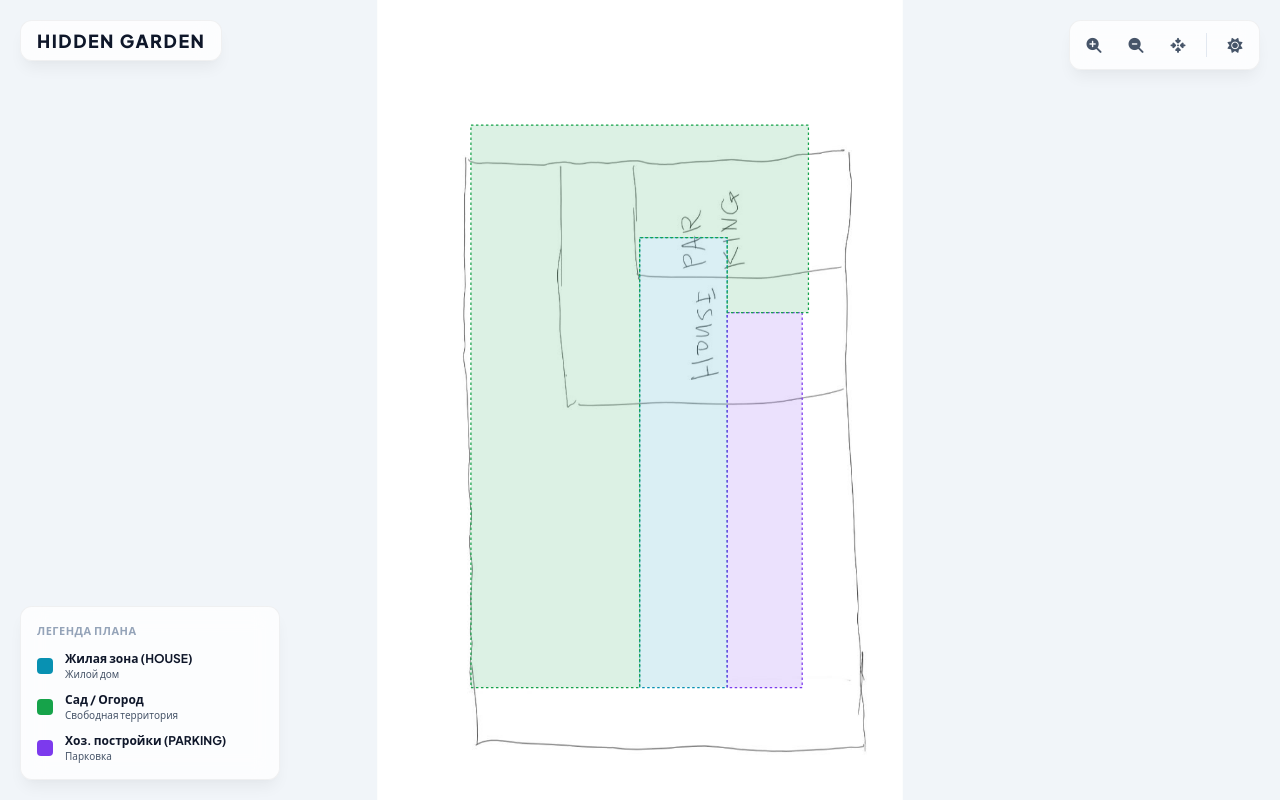
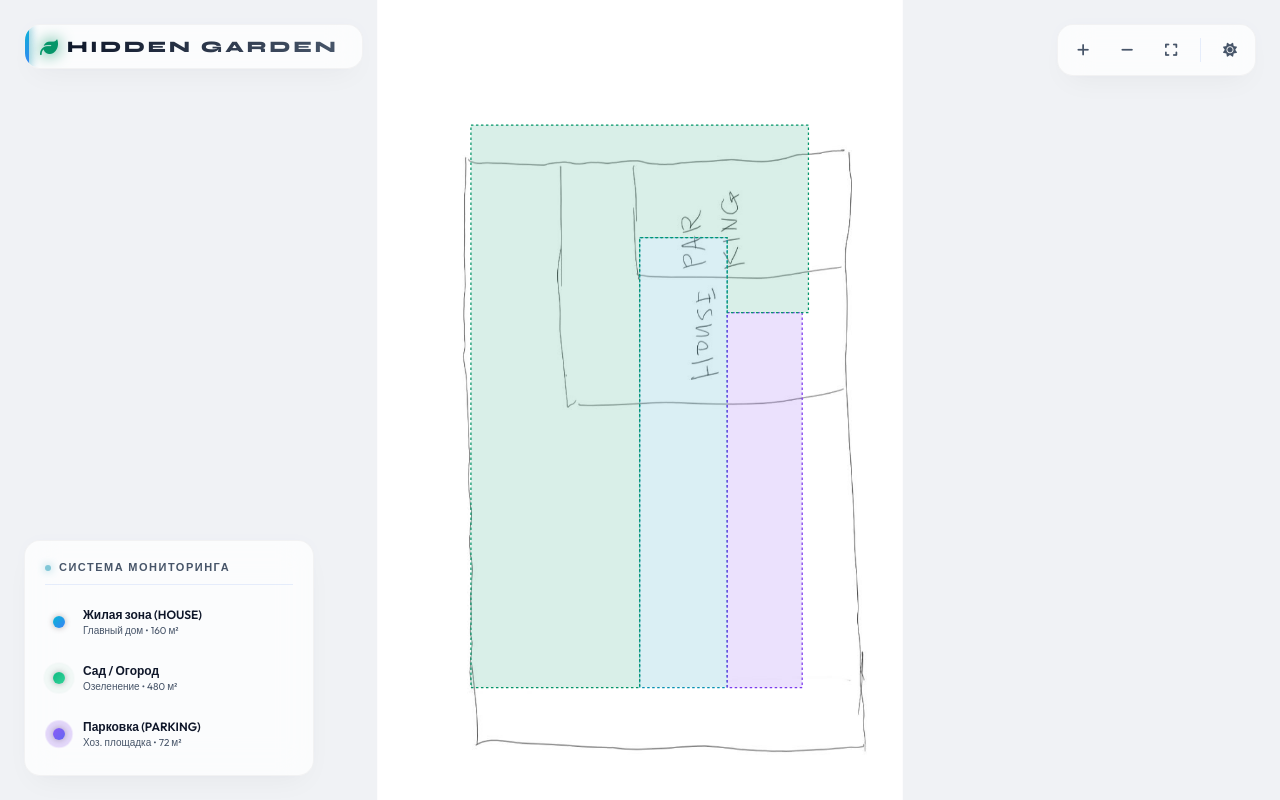
Before and after one commit to digitalfuture/garden-plan, a website: page public/index.html in a window 1280 px wide. Both pictures are taken after a click on the button 1235 px from the left and 45 px from the top of the page. Drawn offline with Linux system fonts and the light colour scheme.

Commit message:
Redesign: apply modern fonts (Syne & Outfit) and cyber-HUD dashboard aesthetics with interactive legend click support

```diff
--- a/public/app.js
+++ b/public/app.js
@@ -57,6 +57,9 @@ document.addEventListener('DOMContentLoaded', () => {
     utility: { fill: 'var(--color-utility)', stroke: 'var(--color-utility)' }
   };
 
+  // Store polygon elements for selection via legend
+  const polygonElements = {};
+
   // Draw Polygons
   Object.keys(objectsData).forEach(id => {
     const data = objectsData[id];
@@ -101,6 +104,19 @@ document.addEventListener('DOMContentLoaded', () => {
     });
 
     interactiveGroup.add(poly);
+    polygonElements[id] = poly;
+  });
+
+  // Bind clicks on legend items to map polygons
+  document.querySelectorAll('.legend-item').forEach(item => {
+    item.addEventListener('click', (e) => {
+      e.stopPropagation();
+      const targetId = item.getAttribute('data-target');
+      const poly = polygonElements[targetId];
+      if (poly) {
+        selectObject(targetId, poly);
+      }
+    });
   });
 
   // Select an Object
--- a/public/index.html
+++ b/public/index.html
@@ -3,11 +3,11 @@
 <head>
   <meta charset="UTF-8">
   <meta name="viewport" content="width=device-width, initial-scale=1.0">
-  <title>Интерактивный План Участка</title>
-  <!-- Google Fonts -->
+  <title>Hidden Garden — Интерактивный План</title>
+  <!-- Google Fonts: Syne (Ultra-modern Display) & Outfit (Geometric Body) -->
   <link rel="preconnect" href="https://fonts.googleapis.com">
   <link rel="preconnect" href="https://fonts.gstatic.com" crossorigin>
-  <link href="https://fonts.googleapis.com/css2?family=Plus+Jakarta+Sans:wght@300;400;500;600;700;800&display=swap" rel="stylesheet">
+  <link href="https://fonts.googleapis.com/css2?family=Outfit:wght@300;400;500;600;700&family=Syne:wght@700;800&display=swap" rel="stylesheet">
   <!-- FontAwesome Icons -->
   <link rel="stylesheet" href="https://cdnjs.cloudflare.com/ajax/libs/font-awesome/6.4.0/css/all.min.css">
   <!-- Custom CSS -->
@@ -25,45 +25,59 @@
         <!-- SVG will be loaded/injected here via Snap.svg -->
         <svg id="svg-canvas" width="100%" height="100%"></svg>
 
-        <!-- Floating Title in the Top-Left -->
+        <!-- Premium Floating HUD Title -->
         <div class="map-title-floating">
-          <h1>HIDDEN GARDEN</h1>
+          <div class="hud-title-wrapper">
+            <span class="hud-scanner-line"></span>
+            <i class="fa-solid fa-leaf title-leaf-icon"></i>
+            <h1>HIDDEN GARDEN</h1>
+          </div>
         </div>
 
         <!-- Floating Toolbar on the Right -->
         <div class="map-toolbar-floating">
-          <button id="btn-zoom-in" class="btn-tool" title="Приблизить"><i class="fa-solid fa-magnifying-glass-plus"></i></button>
-          <button id="btn-zoom-out" class="btn-tool" title="Отдалить"><i class="fa-solid fa-magnifying-glass-minus"></i></button>
-          <button id="btn-reset" class="btn-tool" title="Сбросить вид"><i class="fa-solid fa-arrows-to-dot"></i></button>
+          <button id="btn-zoom-in" class="btn-tool" title="Приблизить"><i class="fa-solid fa-plus"></i></button>
+          <button id="btn-zoom-out" class="btn-tool" title="Отдалить"><i class="fa-solid fa-minus"></i></button>
+          <button id="btn-reset" class="btn-tool" title="Сбросить вид"><i class="fa-solid fa-expand"></i></button>
           <div class="divider"></div>
-          <button id="theme-toggle" class="btn-tool" title="Переключить тему"><i class="fa-solid fa-moon"></i></button>
+          <button id="theme-toggle" class="btn-tool" title="Переключить тему"><i class="fa-solid fa-circle-half-stroke"></i></button>
         </div>
 
-        <!-- Floating Legend on the Left -->
+        <!-- Premium Floating Glassmorphic Legend on the Left -->
         <div class="plan-legend-floating">
           <div class="legend-header">
-            <h3>Легенда плана</h3>
+            <span class="legend-hud-dot"></span>
+            <h3>Система мониторинга</h3>
           </div>
           <div class="legend-items">
-            <div class="legend-item">
-              <span class="legend-color residential"></span>
+            <div class="legend-item" data-target="main-house">
+              <div class="legend-color-wrapper">
+                <span class="legend-color residential"></span>
+                <span class="legend-color-pulse residential"></span>
+              </div>
               <div class="legend-text">
                 <strong>Жилая зона (HOUSE)</strong>
-                <span>Жилой дом</span>
+                <span>Главный дом • 160 м²</span>
               </div>
             </div>
-            <div class="legend-item">
-              <span class="legend-color garden"></span>
+            <div class="legend-item" data-target="garden">
+              <div class="legend-color-wrapper">
+                <span class="legend-color garden"></span>
+                <span class="legend-color-pulse garden"></span>
+              </div>
               <div class="legend-text">
                 <strong>Сад / Огород</strong>
-                <span>Свободная территория</span>
+                <span>Озеленение • 480 м²</span>
               </div>
             </div>
-            <div class="legend-item">
-              <span class="legend-color utility"></span>
+            <div class="legend-item" data-target="parking">
+              <div class="legend-color-wrapper">
+                <span class="legend-color utility"></span>
+                <span class="legend-color-pulse utility"></span>
+              </div>
               <div class="legend-text">
-                <strong>Хоз. постройки (PARKING)</strong>
-                <span>Парковка</span>
+                <strong>Парковка (PARKING)</strong>
+                <span>Хоз. площадка • 72 м²</span>
               </div>
             </div>
           </div>
--- a/public/style.css
+++ b/public/style.css
@@ -1,60 +1,75 @@
-/* CSS Variable Design System */
+/* Modern Premium Cyber-HUD Design System */
 :root {
-  /* Dark Theme Palette (Default) */
-  --bg-primary: #0a0e17;
-  --bg-secondary: #121824;
-  --bg-tertiary: #1b2336;
+  /* Fonts */
+  --font-display: 'Syne', sans-serif;
+  --font-body: 'Outfit', sans-serif;
+
+  /* Dark Theme Colors (Default) */
+  --bg-primary: #030712;
+  --bg-secondary: #090d16;
+  --bg-tertiary: #0e1424;
 
   --text-primary: #f3f4f6;
   --text-secondary: #9ca3af;
-  --text-muted: #6b7280;
+  --text-muted: #4b5563;
 
-  --border-color: #242f47;
-  --border-hover: #3b4d73;
+  --border-color: rgba(59, 130, 246, 0.12);
+  --border-hover: rgba(59, 130, 246, 0.3);
 
   --accent-color: #3b82f6;
-  --accent-hover: #2563eb;
-  --accent-light: rgba(59, 130, 246, 0.15);
+  --accent-glow: rgba(59, 130, 246, 0.4);
 
-  /* Category Colors */
-  --color-residential: #22d3ee;
-  --color-garden: #34d399;
-  --color-utility: #a78bfa;
+  /* Neon Accents with Gradients */
+  --color-residential: #06b6d4;
+  --color-residential-glow: rgba(6, 182, 212, 0.4);
+  --gradient-residential: linear-gradient(135deg, #06b6d4, #3b82f6);
 
-  /* Shadow & Glass */
-  --shadow-lg: 0 10px 15px -3px rgba(0, 0, 0, 0.3), 0 4px 6px -2px rgba(0, 0, 0, 0.05);
-  --glass-bg: rgba(18, 24, 36, 0.75);
-  --glass-blur: blur(12px);
-  --glass-border: rgba(255, 255, 255, 0.05);
+  --color-garden: #10b981;
+  --color-garden-glow: rgba(16, 185, 129, 0.4);
+  --gradient-garden: linear-gradient(135deg, #10b981, #34d399);
 
-  --border-radius: 12px;
-  --transition-speed: 0.3s;
+  --color-utility: #8b5cf6;
+  --color-utility-glow: rgba(139, 92, 246, 0.4);
+  --gradient-utility: linear-gradient(135deg, #8b5cf6, #6366f1);
+
+  /* Glassmorphic settings */
+  --glass-bg: rgba(9, 13, 22, 0.65);
+  --glass-blur: blur(16px);
+  --glass-border: rgba(255, 255, 255, 0.04);
+
+  --shadow-lg: 0 12px 30px -10px rgba(0, 0, 0, 0.6), 0 0 15px rgba(59, 130, 246, 0.05);
+  --border-radius: 16px;
+  --transition-speed: 0.4s;
 }
 
-/* Light Theme overrides */
+/* Light Theme overrides (Clean minimalistic futuristic light mode) */
 body.light-theme {
-  --bg-primary: #f8fafc;
+  --bg-primary: #f0f2f5;
   --bg-secondary: #ffffff;
-  --bg-tertiary: #f1f5f9;
+  --bg-tertiary: #e4e7eb;
 
   --text-primary: #0f172a;
   --text-secondary: #475569;
   --text-muted: #94a3b8;
 
-  --border-color: #e2e8f0;
-  --border-hover: #cbd5e1;
+  --border-color: rgba(37, 99, 235, 0.1);
+  --border-hover: rgba(37, 99, 235, 0.25);
 
   --accent-color: #2563eb;
-  --accent-hover: #1d4ed8;
-  --accent-light: rgba(37, 99, 235, 0.1);
+  --accent-glow: rgba(37, 99, 235, 0.2);
 
   --color-residential: #0891b2;
-  --color-garden: #16a34a;
+  --color-residential-glow: rgba(8, 145, 178, 0.2);
+
+  --color-garden: #059669;
+  --color-garden-glow: rgba(5, 150, 105, 0.2);
+
   --color-utility: #7c3aed;
+  --color-utility-glow: rgba(124, 58, 237, 0.2);
 
-  --glass-bg: rgba(255, 255, 255, 0.8);
-  --glass-border: rgba(0, 0, 0, 0.05);
-  --shadow-lg: 0 10px 15px -3px rgba(0, 0, 0, 0.05), 0 4px 6px -2px rgba(0, 0, 0, 0.02);
+  --glass-bg: rgba(255, 255, 255, 0.75);
+  --glass-border: rgba(0, 0, 0, 0.04);
+  --shadow-lg: 0 12px 30px -10px rgba(0, 0, 0, 0.05), 0 0 15px rgba(37, 99, 235, 0.02);
 }
 
 /* Reset and Core Styles */
@@ -65,13 +80,14 @@ body.light-theme {
 }
 
 body {
-  font-family: 'Plus Jakarta Sans', system-ui, -apple-system, BlinkMacSystemFont, "Segoe UI", Roboto, sans-serif;
+  font-family: var(--font-body);
   background-color: var(--bg-primary);
   color: var(--text-primary);
   height: 100vh;
   width: 100vw;
   overflow: hidden;
-  transition: background-color var(--transition-speed) ease, color var(--transition-speed) ease;
+  transition: background-color var(--transition-speed) cubic-bezier(0.4, 0, 0.2, 1),
+              color var(--transition-speed) cubic-bezier(0.4, 0, 0.2, 1);
 }
 
 .app-container {
@@ -86,14 +102,14 @@ body {
   position: relative;
 }
 
-/* Canvas Area takes 100% of viewport */
+/* Fullscreen Map Canvas */
 .canvas-container {
   width: 100%;
   height: 100%;
   position: absolute;
   top: 0;
   left: 0;
-  background-color: var(--bg-tertiary);
+  background-color: var(--bg-primary);
   overflow: hidden;
   cursor: grab;
 }
@@ -109,11 +125,65 @@ body {
   user-select: none;
 }
 
-/* Floating Toolbar on the Right */
+/* Premium Floating HUD Title (Top-Left) */
+.map-title-floating {
+  position: absolute;
+  top: 24px;
+  left: 24px;
+  z-index: 10;
+  pointer-events: none;
+}
+
+.hud-title-wrapper {
+  position: relative;
+  background: var(--glass-bg);
+  backdrop-filter: var(--glass-blur);
+  border: 1px solid var(--glass-border);
+  padding: 12px 24px 12px 42px;
+  border-radius: var(--border-radius);
+  box-shadow: var(--shadow-lg);
+  display: flex;
+  align-items: center;
+  gap: 12px;
+  overflow: hidden;
+}
+
+/* Sci-fi scanner bar effect */
+.hud-scanner-line {
+  position: absolute;
+  left: 0;
+  top: 0;
+  width: 4px;
+  height: 100%;
+  background: var(--gradient-residential);
+  box-shadow: 0 0 10px var(--color-residential);
+}
+
+.title-leaf-icon {
+  position: absolute;
+  left: 16px;
+  font-size: 16px;
+  color: var(--color-garden);
+  filter: drop-shadow(0 0 5px var(--color-garden));
+  animation: leafPulse 3s ease-in-out infinite;
+}
+
+.map-title-floating h1 {
+  font-family: var(--font-display);
+  font-size: 16px;
+  font-weight: 800;
+  letter-spacing: 3px;
+  background: linear-gradient(90deg, var(--text-primary), var(--text-secondary));
+  -webkit-background-clip: text;
+  -webkit-text-fill-color: transparent;
+  margin: 0;
+}
+
+/* Floating Toolbar (Top-Right) */
 .map-toolbar-floating {
   position: absolute;
-  top: 20px;
-  right: 20px;
+  top: 24px;
+  right: 24px;
   z-index: 10;
   display: flex;
   align-items: center;
@@ -124,26 +194,32 @@ body {
   border-radius: var(--border-radius);
   border: 1px solid var(--glass-border);
   box-shadow: var(--shadow-lg);
+  transition: all var(--transition-speed) ease;
 }
 
 .btn-tool {
   background: transparent;
   border: none;
   color: var(--text-secondary);
-  width: 36px;
-  height: 36px;
-  border-radius: 8px;
+  width: 38px;
+  height: 38px;
+  border-radius: 10px;
   cursor: pointer;
   display: flex;
   align-items: center;
   justify-content: center;
-  font-size: 15px;
-  transition: all 0.2s ease;
+  font-size: 14px;
+  transition: all 0.2s cubic-bezier(0.4, 0, 0.2, 1);
 }
 
 .btn-tool:hover {
   background: var(--border-color);
   color: var(--text-primary);
+  transform: scale(1.05);
+}
+
+.btn-tool:active {
+  transform: scale(0.95);
 }
 
 .map-toolbar-floating .divider {
@@ -153,88 +229,129 @@ body {
   margin: 0 4px;
 }
 
-/* Floating Title in the Top-Left */
-.map-title-floating {
-  position: absolute;
-  top: 20px;
-  left: 20px;
-  z-index: 10;
-  pointer-events: none; /* Let click events pass to SVG canvas */
-}
-
-.map-title-floating h1 {
-  font-size: 18px;
-  font-weight: 800;
-  letter-spacing: 1.5px;
-  color: var(--text-primary);
-  background: var(--glass-bg);
-  backdrop-filter: var(--glass-blur);
-  border: 1px solid var(--glass-border);
-  padding: 8px 16px;
-  border-radius: var(--border-radius);
-  box-shadow: var(--shadow-lg);
-  display: inline-block;
-}
-
-/* Floating Legend on the Left */
+/* Floating HUD Legend (Bottom-Left) */
 .plan-legend-floating {
   position: absolute;
-  bottom: 20px;
-  left: 20px;
+  bottom: 24px;
+  left: 24px;
   z-index: 10;
   background: var(--glass-bg);
   backdrop-filter: var(--glass-blur);
   border: 1px solid var(--glass-border);
-  padding: 16px;
+  padding: 20px;
   border-radius: var(--border-radius);
   box-shadow: var(--shadow-lg);
-  width: 260px;
+  width: 290px;
   display: flex;
   flex-direction: column;
-  gap: 12px;
-  pointer-events: auto; /* Prevent click-through to SVG pan */
-  transition: background-color var(--transition-speed) ease, border-color var(--transition-speed) ease;
+  gap: 16px;
+  pointer-events: auto;
+  transition: border-color 0.3s ease, box-shadow 0.3s ease;
+}
+
+.plan-legend-floating:hover {
+  border-color: var(--border-hover);
+  box-shadow: 0 15px 35px -10px rgba(0, 0, 0, 0.7), 0 0 20px rgba(59, 130, 246, 0.1);
+}
+
+.legend-header {
+  display: flex;
+  align-items: center;
+  gap: 8px;
+  border-bottom: 1px solid var(--border-color);
+  padding-bottom: 10px;
+}
+
+.legend-hud-dot {
+  width: 6px;
+  height: 6px;
+  border-radius: 50%;
+  background: var(--color-residential);
+  box-shadow: 0 0 8px var(--color-residential);
+  animation: hudPulse 2s infinite;
 }
 
 .legend-header h3 {
+  font-family: var(--font-display);
   font-size: 11px;
   text-transform: uppercase;
-  letter-spacing: 0.5px;
-  color: var(--text-muted);
+  letter-spacing: 1.5px;
+  color: var(--text-secondary);
 }
 
 .legend-items {
   display: flex;
   flex-direction: column;
-  gap: 10px;
+  gap: 14px;
 }
 
 .legend-item {
   display: flex;
   align-items: center;
-  gap: 12px;
+  gap: 16px;
+  cursor: pointer;
+  padding: 6px;
+  border-radius: 8px;
+  transition: background-color 0.2s ease, transform 0.2s ease;
+}
+
+.legend-item:hover {
+  background: rgba(255, 255, 255, 0.02);
+  transform: translateX(4px);
+}
+
+.legend-color-wrapper {
+  position: relative;
+  width: 16px;
+  height: 16px;
+  display: flex;
+  align-items: center;
+  justify-content: center;
+  flex-shrink: 0;
 }
 
 .legend-color {
-  width: 16px;
-  height: 16px;
-  border-radius: 4px;
-  flex-shrink: 0;
+  width: 12px;
+  height: 12px;
+  border-radius: 50%;
+  z-index: 2;
+  box-shadow: 0 0 6px rgba(0,0,0,0.3);
 }
 
-.legend-color.residential { background-color: var(--color-residential); }
-.legend-color.garden { background-color: var(--color-garden); }
-.legend-color.utility { background-color: var(--color-utility); }
+.legend-color-pulse {
+  position: absolute;
+  width: 20px;
+  height: 20px;
+  border-radius: 50%;
+  opacity: 0.4;
+  animation: radarRing 2s infinite;
+}
+
+/* Theme color mappings */
+.legend-color.residential { background: var(--gradient-residential); }
+.legend-color-pulse.residential { background: var(--color-residential); animation-delay: 0s; }
+
+.legend-color.garden { background: var(--gradient-garden); }
+.legend-color-pulse.garden { background: var(--color-garden); animation-delay: 0.5s; }
+
+.legend-color.utility { background: var(--gradient-utility); }
+.legend-color-pulse.utility { background: var(--color-utility); animation-delay: 1s; }
 
 .legend-text {
   display: flex;
   flex-direction: column;
+  gap: 2px;
 }
 
 .legend-text strong {
   font-size: 12px;
-  font-weight: 700;
+  font-weight: 600;
   color: var(--text-primary);
+  transition: color 0.2s ease;
+}
+
+.legend-item:hover .legend-text strong {
+  color: var(--accent-color);
 }
 
 .legend-text span {
@@ -242,28 +359,62 @@ body {
   color: var(--text-secondary);
 }
 
-/* SVG Interactive Styling */
+/* SVG Cyber-Interactive Styling */
 .plot-polygon {
   cursor: pointer;
-  transition: fill 0.3s ease, fill-opacity 0.3s ease, stroke-width 0.2s ease, stroke 0.2s ease;
+  fill-opacity: 0.12;
+  transition: fill-opacity 0.4s cubic-bezier(0.4, 0, 0.2, 1),
+              stroke-width 0.3s cubic-bezier(0.4, 0, 0.2, 1),
+              stroke 0.3s ease,
+              filter 0.3s ease;
 }
 
 .plot-polygon:hover {
-  stroke-width: 3px;
-  fill-opacity: 0.4;
-  filter: drop-shadow(0px 0px 8px var(--hover-glow, rgba(59, 130, 246, 0.5)));
+  fill-opacity: 0.32;
+  stroke-width: 3.5px;
+  filter: drop-shadow(0px 0px 10px var(--hover-glow));
 }
 
 .plot-polygon.active {
+  fill-opacity: 0.45 !important;
   stroke-width: 4px !important;
-  fill-opacity: 0.5 !important;
+  stroke-dasharray: none !important;
+  filter: drop-shadow(0px 0px 15px var(--hover-glow)) !important;
+}
+
+/* Animations */
+@keyframes leafPulse {
+  0% { transform: scale(1); filter: drop-shadow(0 0 3px var(--color-garden)); }
+  50% { transform: scale(1.15); filter: drop-shadow(0 0 8px var(--color-garden)); }
+  100% { transform: scale(1); filter: drop-shadow(0 0 3px var(--color-garden)); }
+}
+
+@keyframes hudPulse {
+  0% { opacity: 0.5; }
+  50% { opacity: 1; }
+  100% { opacity: 0.5; }
+}
+
+@keyframes radarRing {
+  0% { transform: scale(0.6); opacity: 0.8; }
+  100% { transform: scale(1.6); opacity: 0; }
 }
 
 /* Responsive adjustments */
 @media (max-width: 576px) {
   .plan-legend-floating {
-    width: calc(100% - 40px);
-    bottom: 20px;
-    left: 20px;
+    width: calc(100% - 48px);
+    bottom: 24px;
+    left: 24px;
+  }
+
+  .map-title-floating {
+    top: 16px;
+    left: 16px;
+  }
+
+  .map-toolbar-floating {
+    top: 16px;
+    right: 16px;
   }
 }
```
